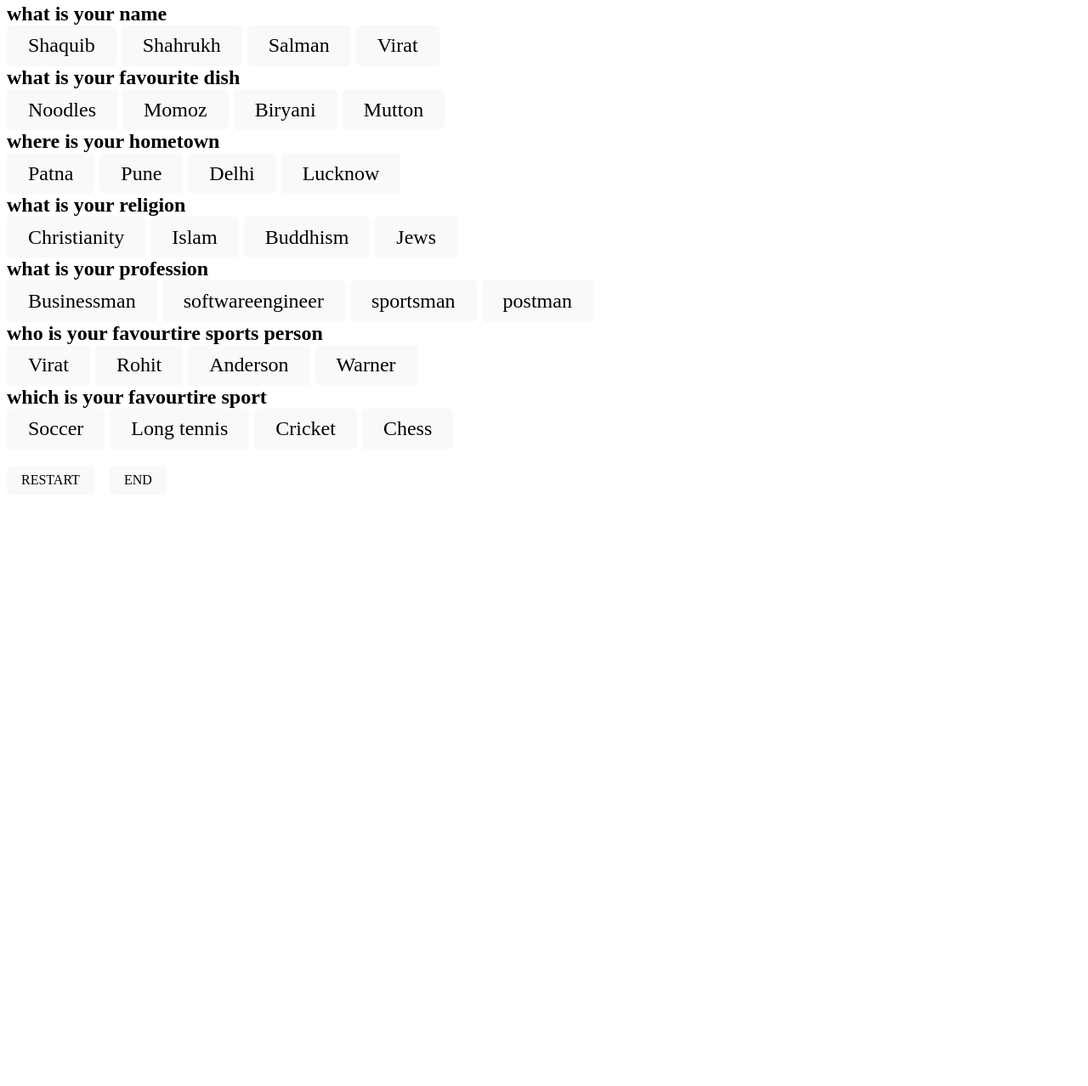
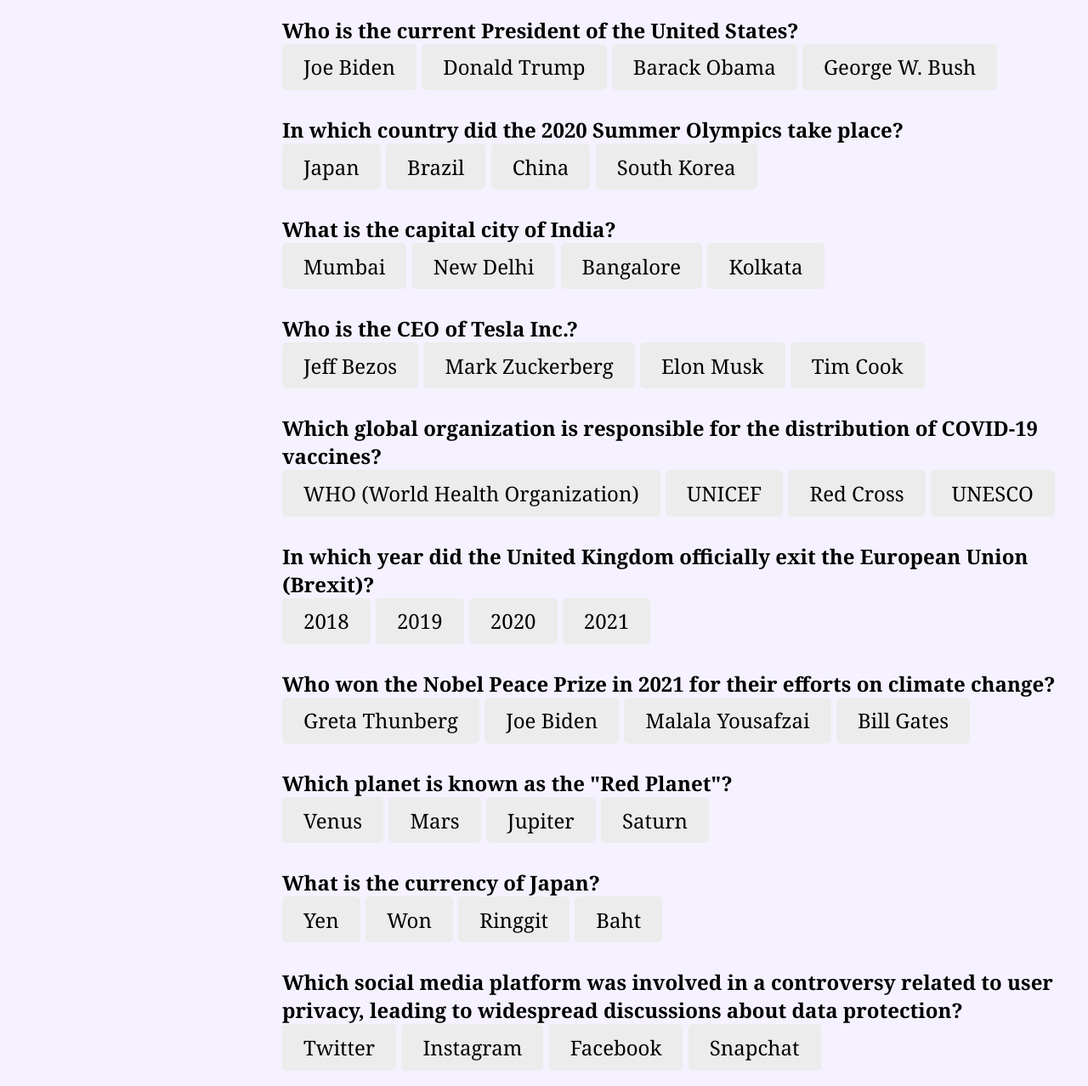
Before and after one commit to shaquibkhan/quiz-web-app, a plain HTML site: page index.html in a window 1280 px wide. Shown: the part 99-1377 px from the top of the page at 85% size. Before the commit the page ends 800 px from the top, so only its background shows below. Drawn offline with Linux system fonts and the light colour scheme.

Commit message:
user experience enhanced

```diff
--- a/action.js
+++ b/action.js
@@ -4,7 +4,7 @@ let body = document.querySelector('body');
 let registerButton = document.querySelector('#registerButton');
 let input = document.querySelector('input');
 let showName = document.querySelector('#showName');
-let TotalScore =  0;
+let finalScore = document.querySelector('.final-score')
 
 registerButton.addEventListener('click',()=>{
 
@@ -19,14 +19,14 @@ const darkLightMode = ()=> {
     let lightMode = document.getElementById('lightMode')
     lightMode.style.display = 'none'
 darkMode.addEventListener('click', ()=>{
-    body.style.backgroundColor = 'black';
+    body.style.backgroundColor = '#1D1D1D';
     body.style.color = 'white';
     darkMode.style.display = 'none'
     lightMode.style.display = 'block'
 
 })
 lightMode.addEventListener('click', ()=>{
-    body.style.backgroundColor = 'white';
+    body.style.backgroundColor = `#f5f1fe`;
     body.style.color = 'black';
     lightMode.style.display = 'none'
     darkMode.style.display = 'block'
@@ -52,12 +52,14 @@ function displayQuestion() {
 
     for (let i = 0; i < questionWithAnswer.length; i++) {
         html += `
+           <div class="question-dashboard">
            <div class="question-row">${questionWithAnswer[i].name}</div>
-            <div key="${i}">
+           <div  key="${i}">
                <button class="ques-btn">${questionWithAnswer[i].optionOne}</button>
                <button class="ques-btn">${questionWithAnswer[i].optionTwo}</button>
                <button class="ques-btn">${questionWithAnswer[i].optionThree}</button>
                <button class="ques-btn">${questionWithAnswer[i].optionFour}</button>
+           </div>
            </div>
         `;
 
@@ -103,15 +105,19 @@ startGame.addEventListener('click', () => {
     registerButton.style.display = 'block'
     endGame.style.display = 'block';
     input.value = ''
+    questionContainer.style.display = 'block'
+    finalScore.style.display = 'none'
 });
 
 endGame.addEventListener('click', () => {
     console.log("quiz ended", marks);
-    questionContainer.innerHTML = `<h1>Quiz ended you scored ${marks}</h1>`;
+    finalScore.innerHTML = `<h1>Quiz ended your score is ${marks} </h1>`;
     startGame.style.display = 'block';
     endGame.style.display = 'none';
     showName.innerHTML = ''
     input.style.display = 'none'
     registerButton.style.display = 'none'
+    questionContainer.style.display = 'none'
+    finalScore.style.display = 'block'
     input.value = ''
 });
--- a/constant.js
+++ b/constant.js
@@ -1,58 +1,82 @@
 export const questionWithAnswer = [
         {
-        name : 'what is your name',
-        optionOne : 'Shaquib',
-        optionTwo : 'Shahrukh',
-        optionThree : 'Salman',
-        optionFour : 'Virat',
-        answer : 'Shaquib'
+            name: 'Who is the current President of the United States?',
+            optionOne: 'Joe Biden',
+            optionTwo: 'Donald Trump',
+            optionThree: 'Barack Obama',
+            optionFour: 'George W. Bush',
+            answer: 'Joe Biden'
         },
         {
-        name : 'what is your favourite dish',
-        optionOne : 'Noodles',
-        optionTwo : 'Momoz',
-        optionThree : 'Biryani',
-        optionFour : 'Mutton',
-        answer : 'Biryani'
+            name: 'In which country did the 2020 Summer Olympics take place?',
+            optionOne: 'Japan',
+            optionTwo: 'Brazil',
+            optionThree: 'China',
+            optionFour: 'South Korea',
+            answer: 'Japan'
         },
         {
-        name : 'where is your hometown',
-        optionOne : 'Patna',
-        optionTwo : 'Pune',
-        optionThree : 'Delhi',
-        optionFour : 'Lucknow',
-        answer : 'Patna'
+            name: 'What is the capital city of India?',
+            optionOne: 'Mumbai',
+            optionTwo: 'New Delhi',
+            optionThree: 'Bangalore',
+            optionFour: 'Kolkata',
+            answer: 'New Delhi'
         },
         {
-        name : 'what is your religion',
-        optionOne : 'Christianity',
-        optionTwo : 'Islam',
-        optionThree : 'Buddhism',
-        optionFour : 'Jews',
-        answer : 'Islam'
+            name: 'Who is the CEO of Tesla Inc.?',
+            optionOne: 'Jeff Bezos',
+            optionTwo: 'Mark Zuckerberg',
+            optionThree: 'Elon Musk',
+            optionFour: 'Tim Cook',
+            answer: 'Elon Musk'
         },
         {
-        name : 'what is your profession',
-        optionOne : 'Businessman',
-        optionTwo : 'softwareengineer',
-        optionThree : 'sportsman',
-        optionFour : 'postman',
-        answer : 'softwareengineer'
+            name: 'Which global organization is responsible for the distribution of COVID-19 vaccines?',
+            optionOne: 'WHO (World Health Organization)',
+            optionTwo: 'UNICEF',
+            optionThree: 'Red Cross',
+            optionFour: 'UNESCO',
+            answer: 'WHO (World Health Organization)'
         },
         {
-        name : 'who is your favourtire sports person',
-        optionOne : 'Virat',
-        optionTwo : 'Rohit',
-        optionThree : 'Anderson',
-        optionFour : 'Warner',
-        answer : 'Virat'
+            name: 'In which year did the United Kingdom officially exit the European Union (Brexit)?',
+            optionOne: '2018',
+            optionTwo: '2019',
+            optionThree: '2020',
+            optionFour: '2021',
+            answer: '2019'
         },
         {
-        name : 'which is your favourtire sport',
-        optionOne : 'Soccer',
-        optionTwo : 'Long tennis',
-        optionThree : 'Cricket',
-        optionFour : 'Chess',
-        answer : 'Cricket'
+            name: 'Who won the Nobel Peace Prize in 2021 for their efforts on climate change?',
+            optionOne: 'Greta Thunberg',
+            optionTwo: 'Joe Biden',
+            optionThree: 'Malala Yousafzai',
+            optionFour: 'Bill Gates',
+            answer: 'Greta Thunberg'
         },
-]
+        {
+            name: 'Which planet is known as the "Red Planet"?',
+            optionOne: 'Venus',
+            optionTwo: 'Mars',
+            optionThree: 'Jupiter',
+            optionFour: 'Saturn',
+            answer: 'Mars'
+        },
+        {
+            name: 'What is the currency of Japan?',
+            optionOne: 'Yen',
+            optionTwo: 'Won',
+            optionThree: 'Ringgit',
+            optionFour: 'Baht',
+            answer: 'Yen'
+        },
+        {
+            name: 'Which social media platform was involved in a controversy related to user privacy, leading to widespread discussions about data protection?',
+            optionOne: 'Twitter',
+            optionTwo: 'Instagram',
+            optionThree: 'Facebook',
+            optionFour: 'Snapchat',
+            answer: 'Facebook'
+        }
+    ];
--- a/index.css
+++ b/index.css
@@ -1,3 +1,7 @@
+body{
+    background-color: #f5f1fe;
+    font-family: Cambria, Cochin, Georgia, Times, 'Times New Roman', serif;
+}
 .light-dark-mode{
     width: 40px;
     height: 30px;
@@ -11,7 +15,7 @@ button {
     font-size: 1em;
     font-weight: 500;
     font-family: inherit;
-    background-color: #f9f9f9;
+    background-color: #ececec;
     cursor: pointer;
     transition: border-color 0.25s;
   }
@@ -53,5 +57,16 @@ input{
 }
 .btn{
     display: flex;
+    justify-content: center;
     gap: 18px;
 }
+.question-dashboard{
+    margin-left: 25%;
+    padding: 15px 8px;
+    /* justify-content: center; */
+    /* align-items: center; */
+}
+.ques-score-row{
+    display: flex;
+    justify-content: center;
+}
--- a/index.html
+++ b/index.html
@@ -18,7 +18,10 @@
             <button id="registerButton">Register</button>
             <h2 id="showName"></h2>
         </div>
-        <h2 class="question-container"></h2>
+        <div class="ques-score-row">
+            <h2 class="question-container"></h2>
+            <h2 class="final-score"></h2>
+        </div>
         <div class="btn">
             <button id="startGame">RESTART</button>
             <button id="endGame">END</button>
```
Lines whose indentation alone changed are shown as unchanged.
